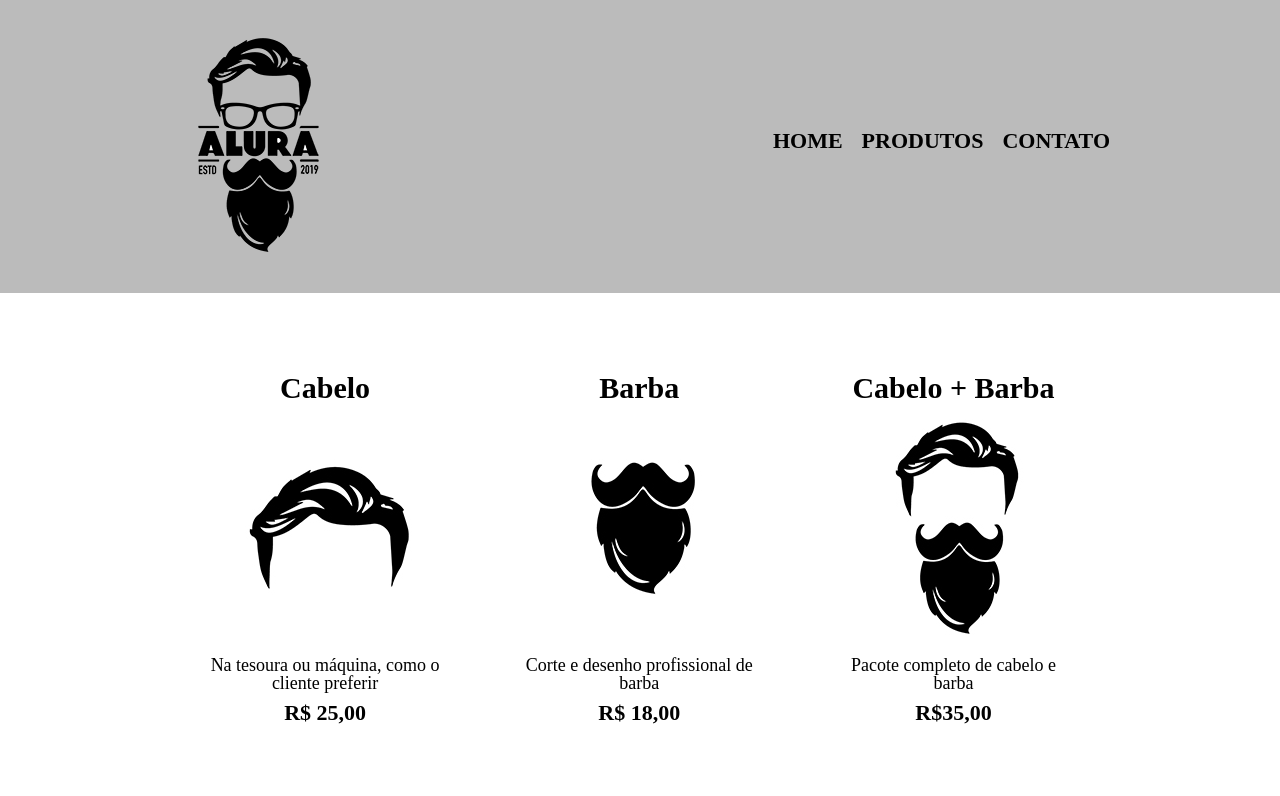
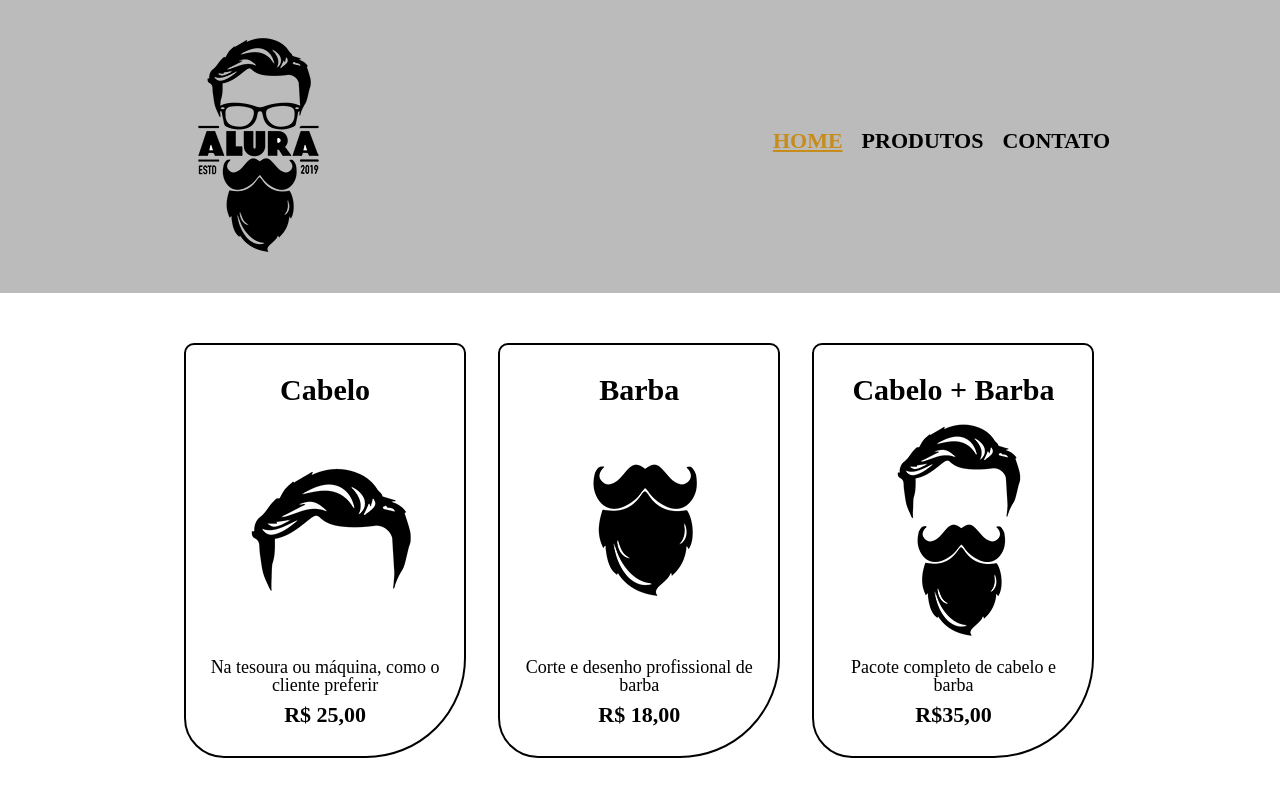
Before and after one commit to heitormorak/ALURA-html-css, a plain HTML site: page Barbearia/produtos.html in a window 1280 px wide. In both pictures the pointer is over the link "HOME". Drawn offline with Linux system fonts and the light colour scheme.

Commit message:
more css

```diff
--- a/Barbearia/produtos.css
+++ b/Barbearia/produtos.css
@@ -28,6 +28,11 @@ nav a {
     text-decoration: none;
 }
 
+nav a:hover {
+    color: #c78c19;
+    text-decoration: underline;
+}
+
 .produtos{
     width: 940px;
     margin: 0 auto;
@@ -42,6 +47,23 @@ nav a {
     margin: 0 1.5%;
     padding: 30px 20px;
     box-sizing: border-box;
+    /* border-color: #000000;
+    border-width: 2px;
+    border-style: solid;  */
+    border: 2px solid #000000;
+    border-radius: 10px 10px 100px 40px ;
+}
+
+.produtos li:hover {
+    border-color: #c78c19;
+}
+
+.produtos li:active{
+    border-color: #088C19;
+}
+
+.produtos li:hover h2 {
+    font-size: 35px;
 }
 
 .produtos h2{
```
